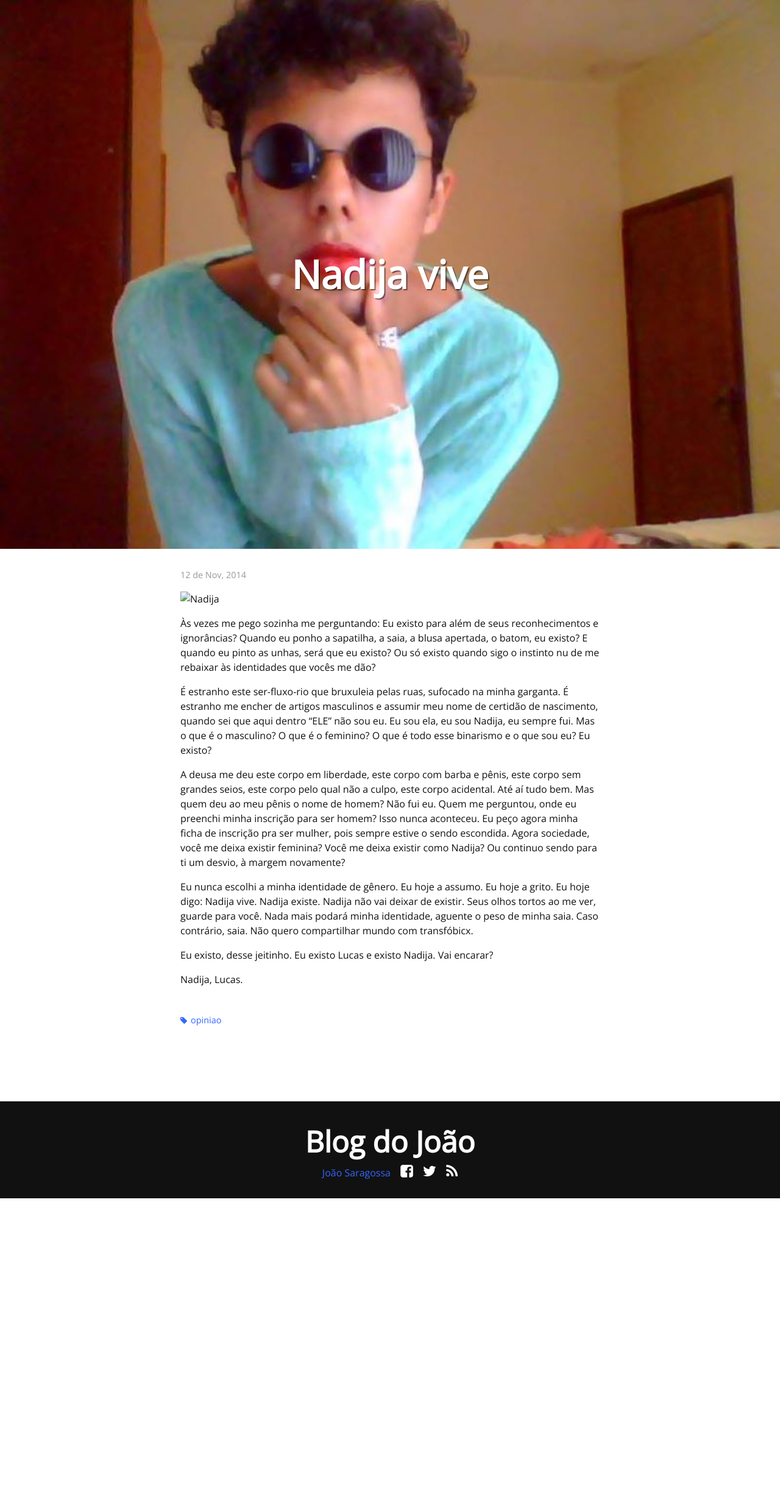
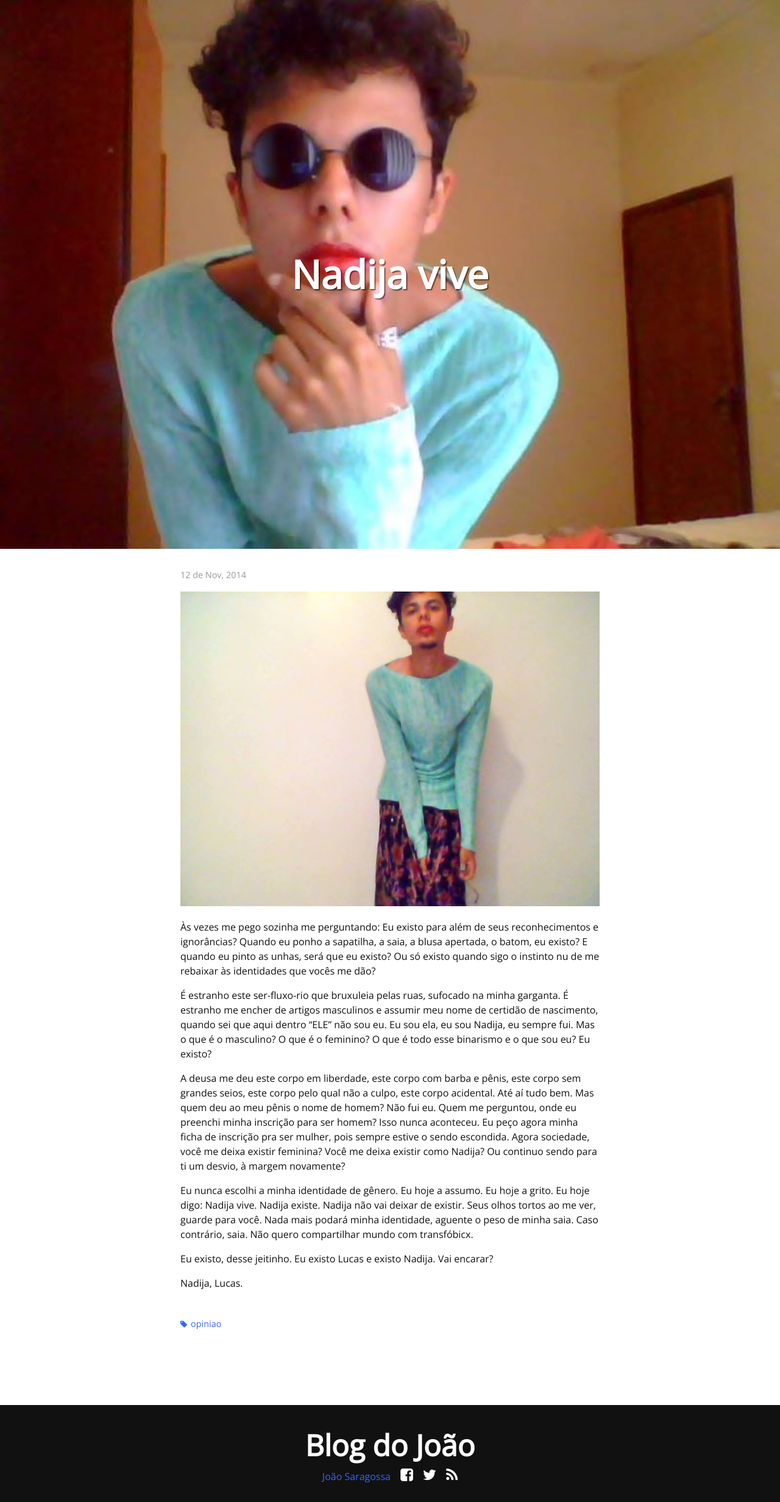
Before and after one commit to joaosaragossa/blog, a Jekyll site: the page built from _posts/2014-11-12-nadija-vive.markdown, in a window 1280 px wide. Shown: the whole page at 61% size. Built offline with Jekyll 4.4.1, drawn with Linux system fonts in a browser that asks for light colours; nearby versions of some CDN libraries; comment, search, counter and statistics services are not loaded; before the commit the page ends 1965 px from its top, so only the background shows below that.

Commit message:
Post: Nadija vive

```diff
--- a/_posts/2014-11-12-nadija-vive.markdown
+++ b/_posts/2014-11-12-nadija-vive.markdown
@@ -9,7 +9,7 @@ tags:
 - "opiniao"
 ---
 
-<img src="" alt="Nadija">
+<img src="{{ site.url }}{{ site.baseurl }}/img/posts-images/nadija.jpg" alt="Nadija">
 
 Às vezes me pego sozinha me perguntando: Eu existo para além de seus reconhecimentos e ignorâncias? Quando eu ponho a sapatilha, a saia, a blusa apertada, o batom, eu existo? E quando eu pinto as unhas, será que eu existo? Ou só existo quando sigo o instinto nu de me rebaixar às identidades que vocês me dão?
 
```
Also changed, not shown: img/posts-images/nadija.jpg (added).
